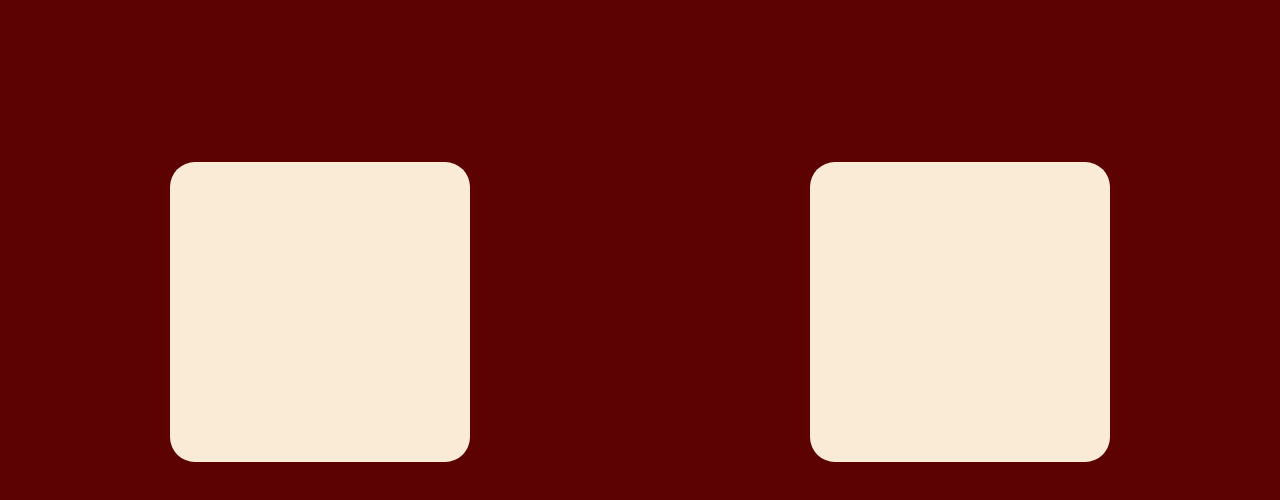
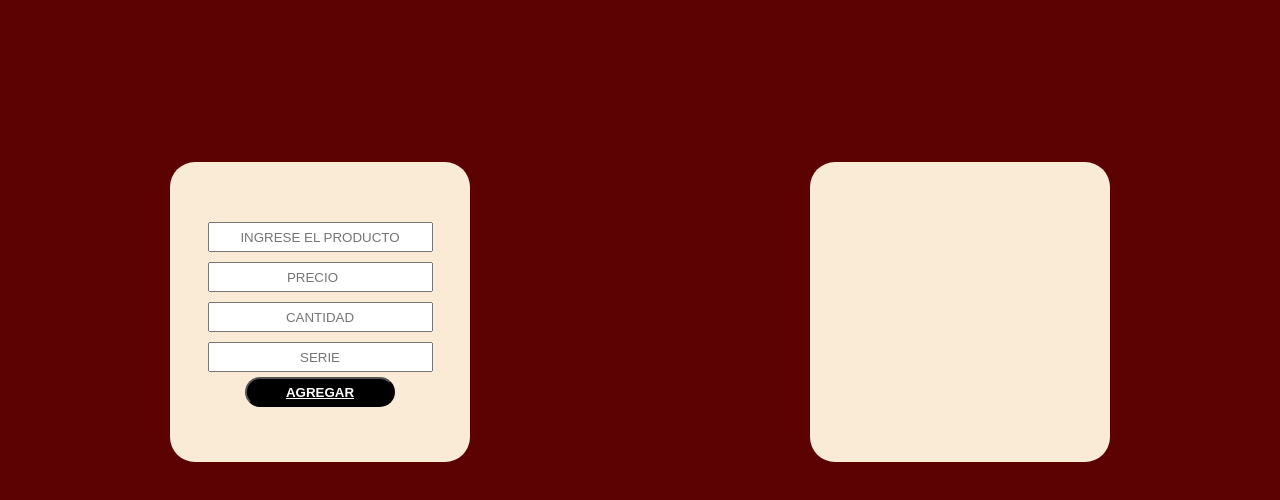
Before and after one commit to jonalobo/puntodeventa, a plain HTML site: page index.html in a window 1280 px wide. Shown: the part 58-558 px from the top of the page. Drawn offline with Linux system fonts and the light colour scheme.

Commit message:
Se han añadido los input y el boton agregar

```diff
--- a/css/style.css
+++ b/css/style.css
@@ -30,11 +30,34 @@ main {
     flex-wrap: wrap;
 }
 .entrada-datos {
+    display: flex;
+    justify-content: center;
+    flex-direction: column;
+    align-items: center;
     width: 300px;
     height: 300px;
     border-radius: 25px;
     background-color: antiquewhite;
     margin: 10px;
+}
+input {
+    margin: 5px;
+    width: 75%;
+    height: 10%;
+}
+::placeholder {
+    text-align: center;
+    text-transform: uppercase;
+}
+.btn-agregar {
+    width: 150px;
+    border-radius: 25px;
+    height: 30px;
+    background-color: black;
+    color: #fff;
+    text-transform: uppercase;
+    text-decoration: underline;
+    font-weight: bold;
 }
 .presentacion-datos {
     width: 300px;
--- a/index.html
+++ b/index.html
@@ -10,7 +10,8 @@
 <body>
     <header><h1>Punto de venta</h1></header>
     <main>
-        <section class="entrada-datos"><div></div></section>
+        <section class="entrada-datos"><input type="text" placeholder="Ingrese el producto"><input type="number" placeholder="Precio"><input type="text" placeholder="Cantidad">
+            <input type="text" placeholder="Serie"><div><button class="btn-agregar">Agregar</button></div></section>
         <section class="presentacion-datos"><div></div></section>
     </main>
     <script src="/scripts/app.js"></script>
```
